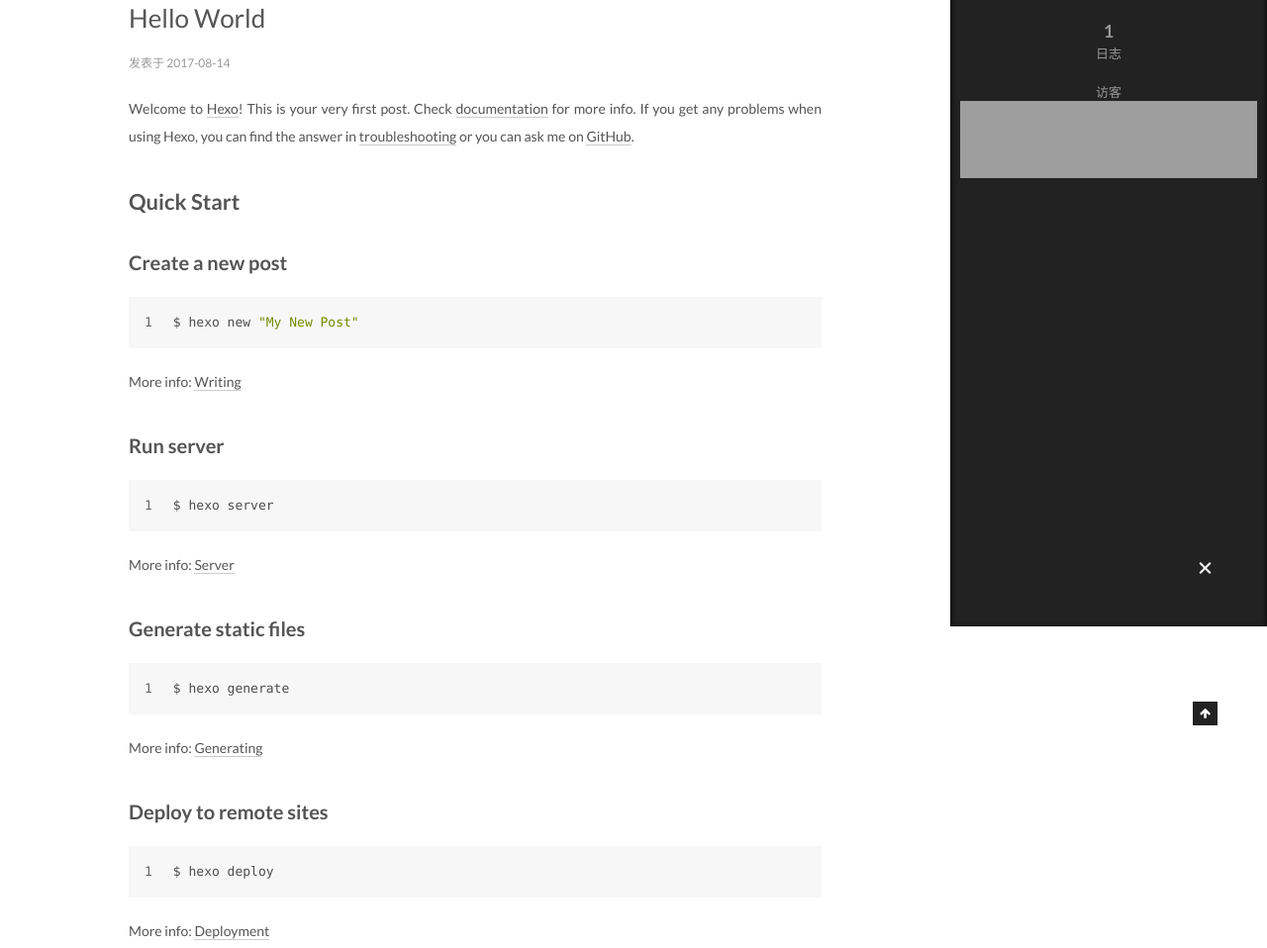
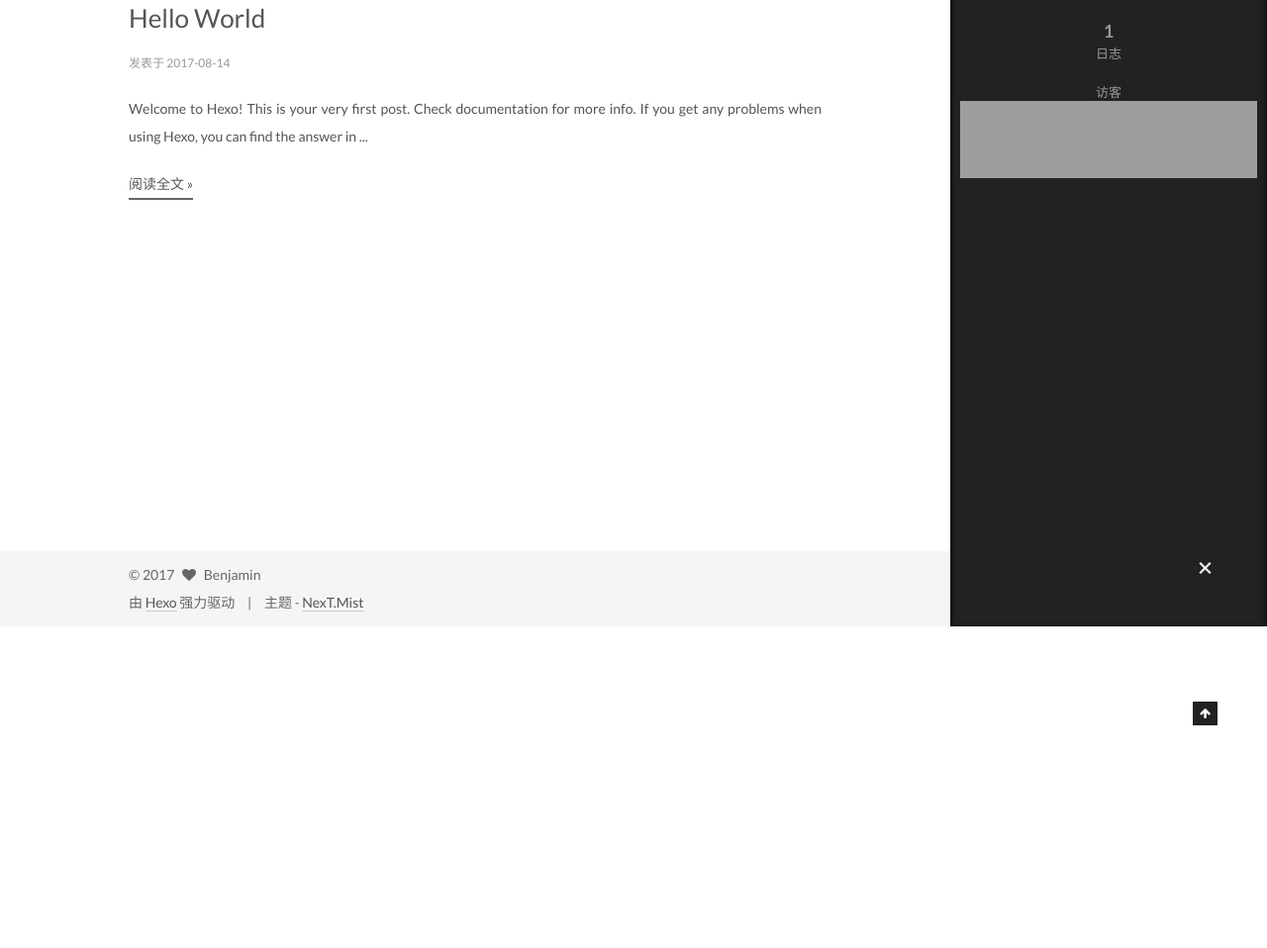
Before and after one commit to echo-1900/echo-1900.github.io, a plain HTML site: page index.html in a window 1280 px wide. Shown: the part 167-1125 px from the top of the page at 99% size. After the commit the page ends 800 px from the top, so only its background shows below. Drawn offline with Linux system fonts and the light colour scheme; some packages are replaced by stand-ins of ours; grey boxes are pictures that could not be loaded; a script that the page names is missing.

Commit message:
Site updated: 2017-08-14 15:19:59

```diff
--- a/css/main.css
+++ b/css/main.css
@@ -1548,7 +1548,7 @@ pre .javascript .function {
   width: 4px;
   height: 4px;
   border-radius: 50%;
-  background: #67d060;
+  background: #28a860;
 }
 .links-of-blogroll {
   font-size: 13px;
--- a/index.html
+++ b/index.html
@@ -311,17 +311,14 @@
 
 
 
-            <p>Welcome to <a href="https://hexo.io/" target="_blank" rel="external">Hexo</a>! This is your very first post. Check <a href="https://hexo.io/docs/" target="_blank" rel="external">documentation</a> for more info. If you get any problems when using Hexo, you can find the answer in <a href="https://hexo.io/docs/troubleshooting.html" target="_blank" rel="external">troubleshooting</a> or you can ask me on <a href="https://github.com/hexojs/hexo/issues" target="_blank" rel="external">GitHub</a>.</p>
-<h2 id="Quick_Start"><a href="#Quick_Start" class="headerlink" title="Quick Start"></a>Quick Start</h2><h3 id="Create_a_new_post"><a href="#Create_a_new_post" class="headerlink" title="Create a new post"></a>Create a new post</h3><figure class="highlight bash"><table><tr><td class="gutter"><pre><div class="line">1</div></pre></td><td class="code"><pre><div class="line">$ hexo new <span class="string">"My New Post"</span></div></pre></td></tr></table></figure>
-<p>More info: <a href="https://hexo.io/docs/writing.html" target="_blank" rel="external">Writing</a></p>
-<h3 id="Run_server"><a href="#Run_server" class="headerlink" title="Run server"></a>Run server</h3><figure class="highlight bash"><table><tr><td class="gutter"><pre><div class="line">1</div></pre></td><td class="code"><pre><div class="line">$ hexo server</div></pre></td></tr></table></figure>
-<p>More info: <a href="https://hexo.io/docs/server.html" target="_blank" rel="external">Server</a></p>
-<h3 id="Generate_static_files"><a href="#Generate_static_files" class="headerlink" title="Generate static files"></a>Generate static files</h3><figure class="highlight bash"><table><tr><td class="gutter"><pre><div class="line">1</div></pre></td><td class="code"><pre><div class="line">$ hexo generate</div></pre></td></tr></table></figure>
-<p>More info: <a href="https://hexo.io/docs/generating.html" target="_blank" rel="external">Generating</a></p>
-<h3 id="Deploy_to_remote_sites"><a href="#Deploy_to_remote_sites" class="headerlink" title="Deploy to remote sites"></a>Deploy to remote sites</h3><figure class="highlight bash"><table><tr><td class="gutter"><pre><div class="line">1</div></pre></td><td class="code"><pre><div class="line">$ hexo deploy</div></pre></td></tr></table></figure>
-<p>More info: <a href="https://hexo.io/docs/deployment.html" target="_blank" rel="external">Deployment</a></p>
+          Welcome to Hexo! This is your very first post. Check documentation for more info. If you get any problems when using Hexo, you can find the answer in
+          ...
 
-
+          <div class="post-more-link text-center">
+            <a class="btn" href="/2017/08/14/hello-world/#more" rel="contents">
+              阅读全文 &raquo;
+            </a>
+          </div>
 
 
     </div>
```
